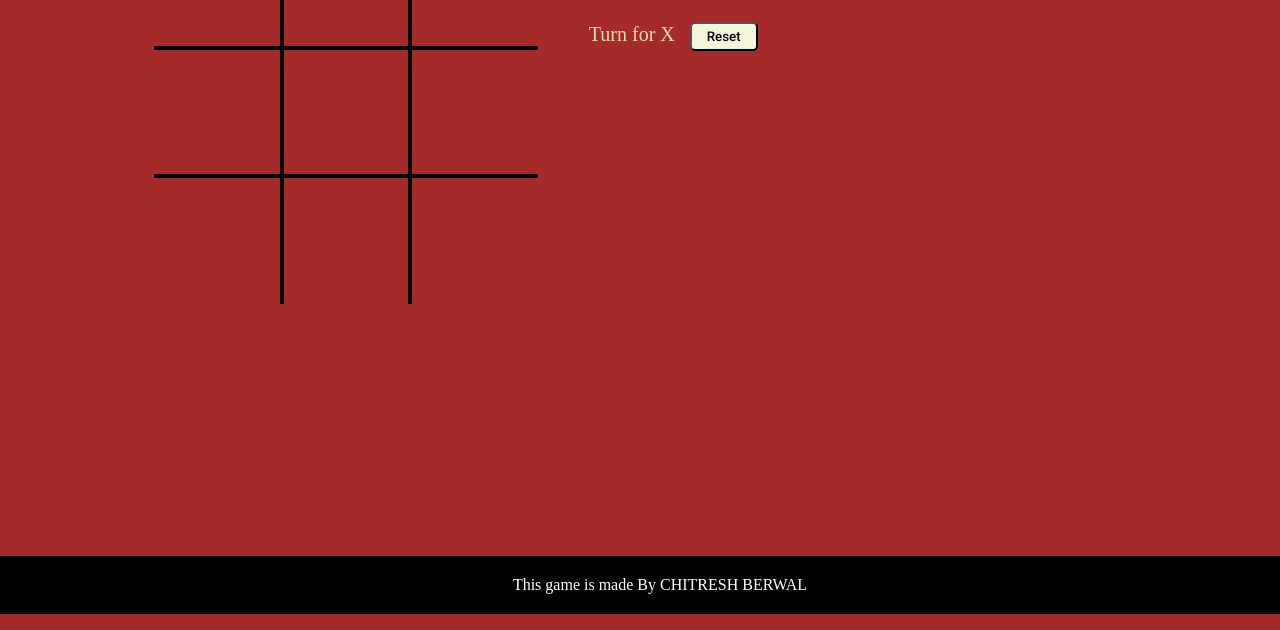
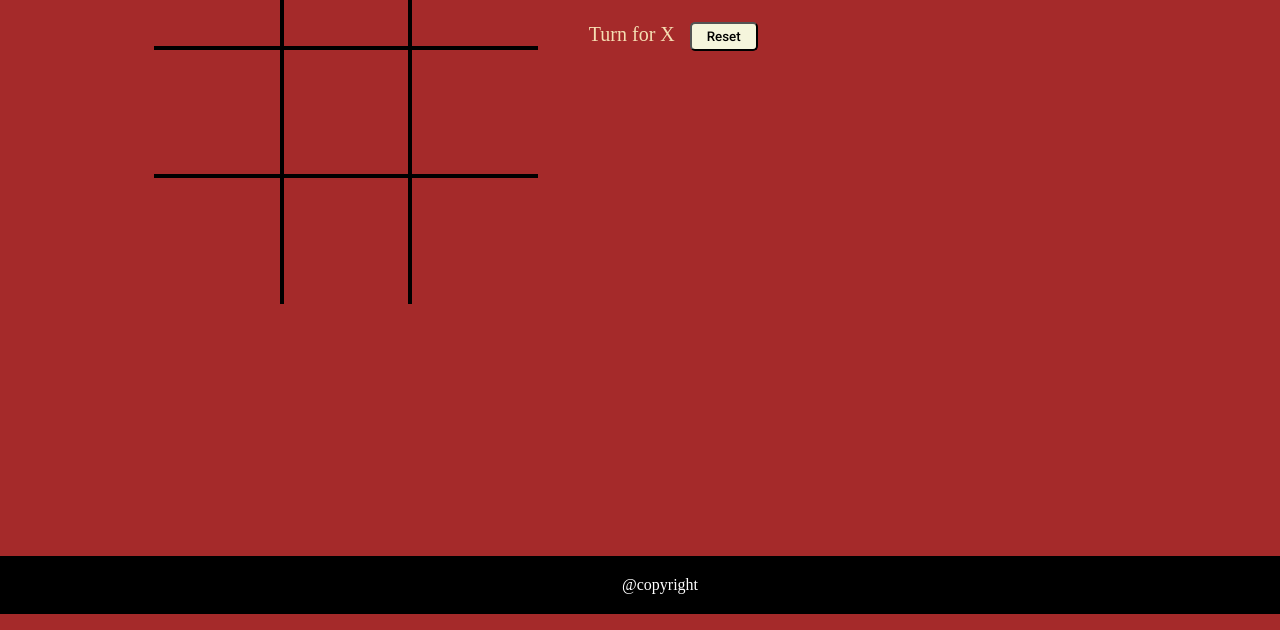
Before and after one commit to Chitreshberwal/tic-tac-toe.github.io, a plain HTML site: page index.html in a window 1280 px wide. Shown: the part 170-800 px from the top of the page. Drawn offline with Linux system fonts and the light colour scheme.

Commit message:
Update index.html

```diff
--- a/index.html
+++ b/index.html
@@ -41,7 +41,7 @@
     <script src="script.js"></script>
 
     <footer>
-        <p class="footer">This game is made By CHITRESH BERWAL</p>
+        <p class="footer">@copyright</p>
     </footer>
 </body>
 
```
